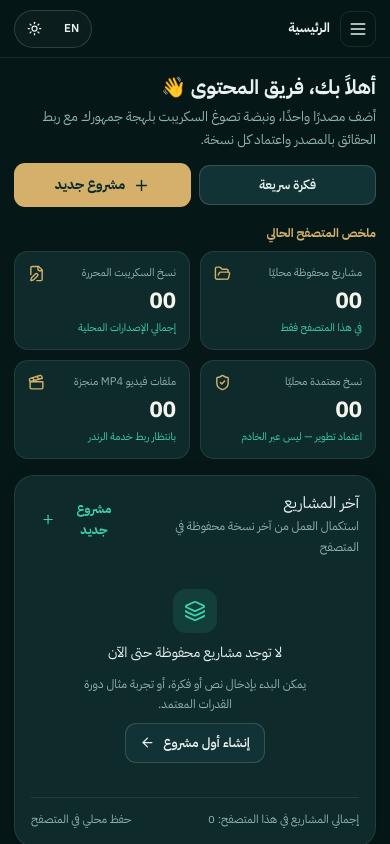
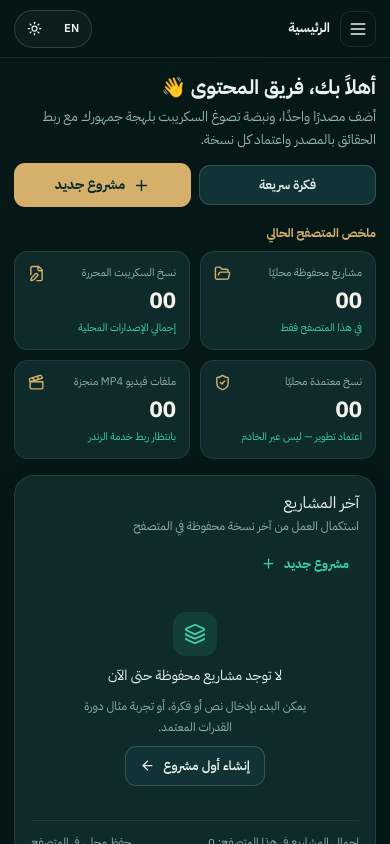
Before and after one commit to Fatoomnoour/nabda-ai-studio, a Next.js app: page /app in a window 390 px wide. Shown: the top 844 px of the page. Built offline with nearby package versions, Linux system fonts and the light colour scheme; a web font is replaced by a local one.

Commit message:
fix mobile view2

```diff
--- a/src/app/globals.css
+++ b/src/app/globals.css
@@ -36,8 +36,8 @@
 
 html {
   scroll-behavior: smooth;
-  max-width: 100%;
   overflow-x: clip;
+  overflow-y: auto;
 }
 
 body {
@@ -47,8 +47,7 @@ body {
   font-family: "IBM Plex Sans Arabic", Tahoma, sans-serif;
   font-size: 15px;
   line-height: 1.72;
-  max-width: 100%;
-  overflow-x: clip;
+  min-height: 100dvh;
   -webkit-font-smoothing: antialiased;
 }
 
@@ -109,10 +108,9 @@ p {
 
 /* App Shell & Sidebar */
 .app-shell {
-  min-height: 100vh;
+  min-height: 100dvh;
   width: 100%;
   max-width: 100%;
-  overflow-x: clip;
   display: grid;
   grid-template-columns: var(--sidebar-w) minmax(0, 1fr);
   direction: rtl;
@@ -345,7 +343,6 @@ p {
   min-width: 0;
   width: 100%;
   max-width: 100%;
-  overflow-x: clip;
   background: radial-gradient(900px 380px at 80% -200px, rgba(15, 107, 85, 0.14), transparent 70%), var(--bg);
 }
 
@@ -434,11 +431,23 @@ p {
 .content-wrap {
   max-width: var(--content-max);
   width: 100%;
+  min-width: 0;
   margin-inline: auto;
   padding: 20px clamp(16px, 2.5vw, 28px) 36px;
   min-height: calc(100dvh - 60px);
   display: flex;
   flex-direction: column;
+}
+
+.content-wrap > * {
+  min-width: 0;
+  max-width: 100%;
+}
+
+.animate-in {
+  width: 100%;
+  min-width: 0;
+  animation: fadeUp 0.22s ease;
 }
 
 .main-footer {
@@ -448,7 +457,7 @@ p {
   justify-content: space-between;
   flex-wrap: wrap;
   padding-top: 28px;
-  padding-bottom: 6px;
+  padding-bottom: 16px;
   padding-inline-end: 48px;
   font-size: 11px;
   color: var(--soft);
@@ -457,10 +466,6 @@ p {
 .footer-dot {
   color: var(--gold);
   padding: 0 4px;
-}
-
-.animate-in {
-  animation: fadeUp 0.22s ease;
 }
 
 @keyframes fadeUp {
@@ -2545,12 +2550,12 @@ select.field-input {
   .studio-columns,
   .video-workspace,
   .home-bottom {
-    grid-template-columns: 1fr;
+    grid-template-columns: minmax(0, 1fr);
   }
   .studio-side {
     position: static;
     display: grid;
-    grid-template-columns: 1fr 1fr;
+    grid-template-columns: repeat(2, minmax(0, 1fr));
     align-items: start;
   }
 }
@@ -2625,13 +2630,13 @@ select.field-input {
   .review-grid,
   .memory-grid,
   .studio-side {
-    grid-template-columns: 1fr;
+    grid-template-columns: minmax(0, 1fr);
   }
 }
 
 @media (max-width: 768px) {
   .video-preview-body {
-    grid-template-columns: 1fr;
+    grid-template-columns: minmax(0, 1fr);
   }
   .video-scene {
     justify-self: center;
@@ -2641,7 +2646,7 @@ select.field-input {
 
 @media (max-width: 650px) {
   .content-wrap {
-    padding: 16px 14px 18px;
+    padding: 16px 14px 32px;
   }
   .main-header {
     padding: 0 14px;
@@ -2663,10 +2668,47 @@ select.field-input {
   .go-next {
     white-space: normal;
   }
+  .vh > div,
+  .surface,
+  .metric-card,
+  .home-projects,
+  .process-card,
+  .block-title > div {
+    min-width: 0;
+    max-width: 100%;
+  }
+  .block-title,
+  .projects-footer {
+    flex-wrap: wrap;
+  }
+  .process-footer {
+    align-items: flex-start;
+  }
+  .process-footer svg {
+    flex-shrink: 0;
+    margin-top: 2px;
+  }
+  .pipe-step-label,
+  .metric-top,
+  .metric-card > small,
+  .pipe-sub {
+    overflow-wrap: break-word;
+  }
+  .project-row {
+    flex-wrap: wrap;
+    align-items: flex-start;
+    gap: 10px;
+  }
+  .project-info strong {
+    white-space: normal;
+    overflow: visible;
+    text-overflow: unset;
+    overflow-wrap: break-word;
+  }
   .home-mode-grid,
   .mode-cards-grid,
   .version-comparison {
-    grid-template-columns: 1fr;
+    grid-template-columns: minmax(0, 1fr);
   }
   .metrics-grid {
     grid-template-columns: repeat(2, minmax(0, 1fr));
@@ -2832,6 +2874,15 @@ select.field-input {
    ========================================================================== */
 
 .app-shell[dir="ltr"] {
+  direction: ltr;
+}
+
+.app-shell[dir="ltr"] .project-row,
+.app-shell[dir="ltr"] .home-mode-btn,
+.app-shell[dir="ltr"] .mode-card,
+.app-shell[dir="ltr"] .workflow-step,
+.app-shell[dir="ltr"] .field-input {
+  text-align: left;
   direction: ltr;
 }
 
```
